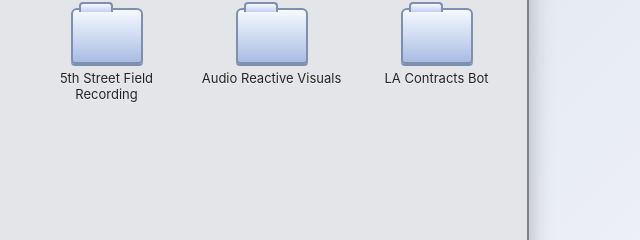
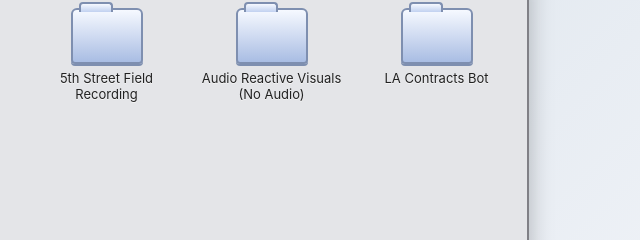
Before and after one commit to gudism/The-Museum-of-Things-I-Was-Supposed-to-Do, a plain HTML site: page index.html in a window 1280 px wide. Shown: the part 231-471 px from the top of the page, 561-1201 px from the left. Drawn offline with Linux system fonts and the light colour scheme.

Commit message:
Update index.html

```diff
--- a/index.html
+++ b/index.html
@@ -225,7 +225,7 @@
                 <div class="folder-icon">
                   <div class="folder-tab"></div>
                 </div>
-                <div class="folder-label">Audio Reactive Visuals</div>
+                <div class="folder-label">Audio Reactive Visuals (No Audio)</div>
               </a>
             </div>
 
```
